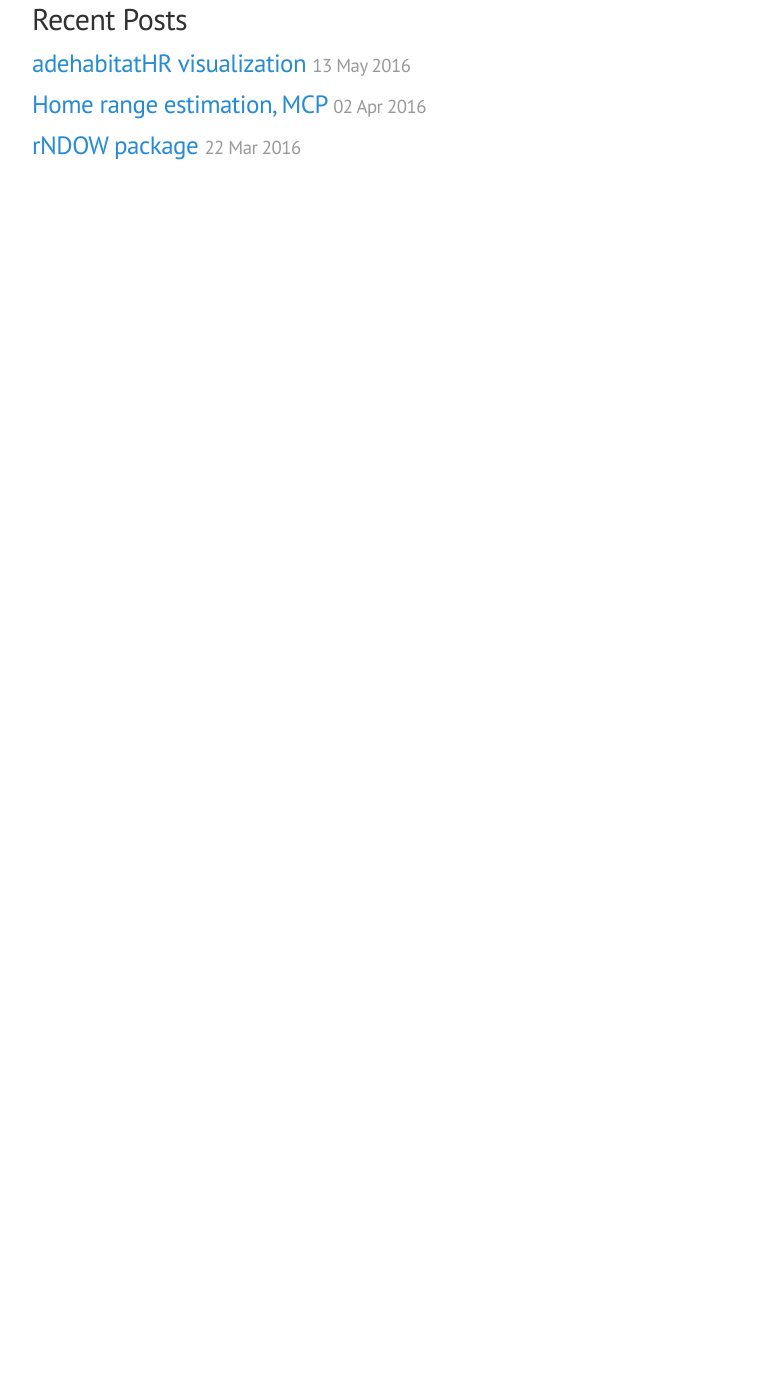
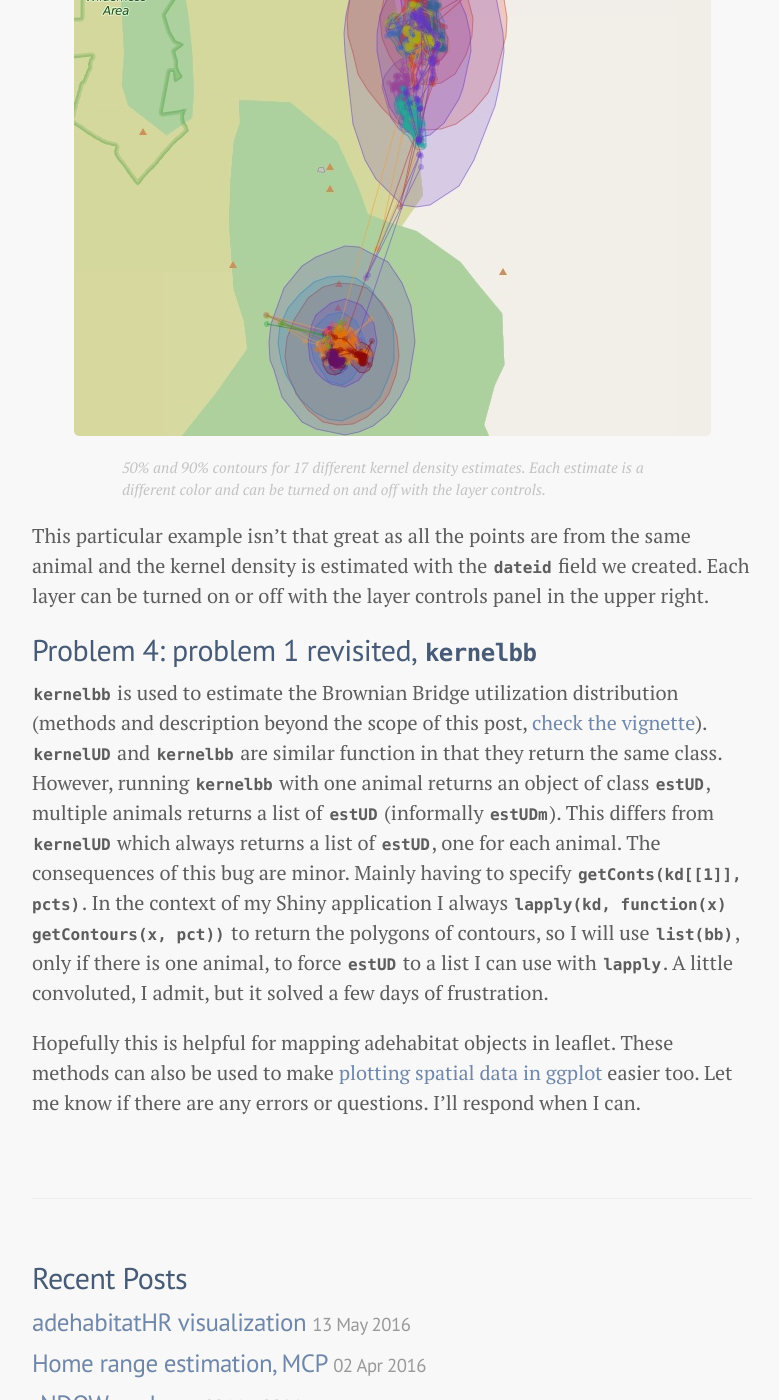
Before and after one commit to andrianaimisa/mgritts.github.io, a Jekyll site: the page built from _posts/2016-06-01-visualize-utilization-distribution.md, in a window 1280 px wide and 1400 px high, scrolled down 5574 px. Shown: the whole window, without its empty margins (248-1027 px from the left). Built offline with Jekyll 4.4.1, drawn with Linux system fonts in a browser that asks for light colours; before the commit the page ends 5795 px from its top, so only the background shows below that; some of the changed text lies outside the part shown.

Commit message:
css updates, post update

```diff
--- a/_posts/2016-06-01-visualize-utilization-distribution.md
+++ b/_posts/2016-06-01-visualize-utilization-distribution.md
@@ -45,7 +45,7 @@
   </p>
 </div>
 
-## Problem 1: `estUD` or `SpatialPixelsDataFrame` or a list?
+## Problem 1: `estUD` or `SpatialPixelsDataFrame` or a `list`?
 
 A utilization distribution is a surface of utilization probabilities. To create this surface a extent is generated based on the X and Y coordinates of the data, the box is then divided into *n* uniform cells. The size of these cells is specified with the `grid` parameter. The smaller `grid` values correspond to smaller cell sizes (therefore more cells). The `adehabitatHR` [package vignette][3] goes into detail. The `kernelUD` function returns an object of class `estUD`, which extends a `SpatialPixelsDataFrame` by storing the smoothing parameter.
 
@@ -89,6 +89,17 @@
 {% endhighlight %}
 
 The `getContours` function is essentially a rewrite of `adehabitatHR::getverticesHR`. However, this function will return contours for multiple percentiles. `getverticesHR` works for multiple animals. To use `getContours` for multiple animals `lapply` over the list of `estUD` returned with `kernelUD`.
+
+Still confused by all the different polygon calls in this function. This is the clearest explanation of a `SpatialPolygonsDataFrame` I've seen. The figure is from [Applied Spatial Analysis with R][5] (chapter 2). There are figures like this for every Spatial*DataFrame class in `sp`.
+
+![SPDF class](/assets/spolydf.jpg)
+<div class="caption">
+  <p class = "caption-text">
+    <em>How SpatialPolygonsDataFrames are built, from Applied Spatial Analysis with R.</em>
+  </p>
+</div>
+
+There is a minor bug in `getContours` (well an intentional feature, perhaps). I skip the extent validation of `getverticesHR` so that I can the `The grid is too small to allow the estimation of home-range. You should rerun kernelUD with a larger extent parameter.` error that is occasionally thrown. In the context of a shiny application I can't easily rerun the `kernelUD`. On the occasions that this error would be thrown by `getverticesHR`, `getContours` returns skewed polygons. I'm working on this.
 
 ## Problem 3: I want a geoJSON
 
@@ -135,8 +146,13 @@
 
 This particular example isn't that great as all the points are from the same animal and the kernel density is estimated with the `dateid` field we created. Each layer can be turned on or off with the layer controls panel in the upper right.
 
-Hopefully this is helpful for mapping adehabitat objects in leaflet. Let me know if there are any errors or questions in the field. I'll respond when I can.
+## Problem 4: problem 1 revisited, `kernelbb`
 
+`kernelbb` is used to estimate the Brownian Bridge utilization distribution (methods and description beyond the scope of this post, [check the vignette][3]). `kernelUD` and `kernelbb` are similar function in that they return the same class. However, running `kernelbb` with one animal returns an object of class `estUD`, multiple animals returns a list of `estUD` (informally `estUDm`). This differs from `kernelUD` which always returns a list of `estUD`, one for each animal. The consequences of this bug are minor. Mainly having to specify `getConts(kd[[1]], pcts)`. In the context of my Shiny application I always `lapply(kd, function(x) getContours(x, pct))` to return the polygons of contours, so I will use `list(bb)`, only if there is one animal, to force `estUD` to a list I can use with `lapply`. A little convoluted, I admit, but it solved a few days of frustration.
+
+Hopefully this is helpful for mapping adehabitat objects in leaflet. These methods can also be used to make [plotting spatial data in ggplot][2] easier too. Let me know if there are any errors or questions. I'll respond when I can.
+
+[5]: http://www.springer.com/us/book/9781461476177
 [4]: https://gist.github.com/kissmygritts/7d6a94a316ca6eebc5de33786d5550c1
 [3]: https://cran.r-project.org/web/packages/adehabitatHR/vignettes/adehabitatHR.pdf
 [2]: http://mgritts.github.io/2016/05/13/adehabitat-visualization/
--- a/public/css/lanyon.css
+++ b/public/css/lanyon.css
@@ -47,7 +47,7 @@
 h1, h2, h3, h4, h5, h6 {
   font-family: "PT Sans", Helvetica, Arial, sans-serif;
   font-weight: 400;
-  color: #313131;
+  color: #475b77;
   letter-spacing: -.025rem;
 }
 
@@ -102,15 +102,15 @@
 .masthead-title {
   margin-top: 0;
   margin-bottom: 0;
-  color: #505050;
+  color: #475b77;
 }
 .masthead-title a {
-  color: #505050;
+  color: #475b77;
 }
 .masthead-title small {
   font-size: 75%;
   font-weight: 400;
-  color: #c0c0c0;
+  color: #5d5d5d;
   letter-spacing: 0;
 }
 
@@ -150,8 +150,8 @@
   overflow-y: auto;
   font-family: "PT Sans", Helvetica, Arial, sans-serif;
   font-size: .875rem; /* 15px */
-  color: rgba(255,255,255,.6);
-  background-color: #202020;
+  color: #5d5d5d;
+  background-color: #f8f8f8;
 }
 @media (min-width: 30rem) {
   .sidebar {
@@ -162,7 +162,7 @@
 /* Sidebar content */
 .sidebar a {
   font-weight: normal;
-  color: #fff;
+  color: #6f87a9;
 }
 .sidebar-item {
   padding: 1rem;
@@ -184,7 +184,7 @@
 a.sidebar-nav-item:hover,
 a.sidebar-nav-item:focus {
   text-decoration: none;
-  background-color: rgba(255,255,255,.1);
+  background-color: rgba(111,135,169,.1);
   border-color: transparent;
 }
 
@@ -211,8 +211,8 @@
   display: block;
   width: 2.2rem;
   padding: .5rem .65rem;
-  color: #505050;
-  background-color: #fff;
+  color: #475b77;
+  background-color: #f8f8f8;
   border-radius: 4px;
   cursor: pointer;
 }
@@ -232,8 +232,8 @@
 
 .sidebar-toggle:active,
 #sidebar-checkbox:checked ~ .wrap .sidebar-toggle {
-  color: #fff;
-  background-color: #505050;
+  color: #475b77;
+  background-color: #f8f8f8;
 }
 
 @media (min-width: 30.1rem) {
@@ -313,7 +313,7 @@
 .page-title,
 .post-title,
 .post-title a {
-  color: #303030;
+  color: #475b77;
 }
 .page-title,
 .post-title {
@@ -366,7 +366,7 @@
   margin-left: -1rem;
   margin-right: -1rem;
   font-family: "PT Sans", Helvetica, Arial, sans-serif;
-  color: #ccc;
+  color: #5d5d5d;
   text-align: center;
 }
 
--- a/public/css/poole.css
+++ b/public/css/poole.css
@@ -59,15 +59,15 @@
 }
 
 body {
-  color: #515151;
-  background-color: #fff;
+  color: #5d5d5d;
+  background-color: #f8f8f8;
   -webkit-text-size-adjust: 100%;
       -ms-text-size-adjust: 100%;
 }
 
 /* No `:visited` state is required by default (browsers will use `a`) */
 a {
-  color: #268bd2;
+  color: #6f87a9;
   text-decoration: none;
 }
 /* `:focus` is linked to `:hover` for basic accessibility */
@@ -81,7 +81,7 @@
   margin-bottom: .5rem;
   font-weight: bold;
   line-height: 1.25;
-  color: #313131;
+  color: #475b77;
   text-rendering: optimizeLegibility;
 }
 h1 {
@@ -161,10 +161,11 @@
   font-family: Menlo, Monaco, "Courier New", monospace;
 }
 code {
-  padding: .25em .5em;
+  padding: .25em .1em;
   font-size: 80%;
-  color: #bf616a;
-  background-color: #f9f9f9;
+  color: #00000;
+  font-weight: bolder;
+  /* background-color: #f9f9f9; */
   /* border-radius: 3px; */
 }
 pre {
@@ -173,6 +174,7 @@
   margin-bottom: 1rem;
   padding: 1rem;
   font-size: .7rem;
+  font-weight: lighter;
   line-height: 1.4;
   overflow-x: auto;
   /*white-space: pre;
```
Also changed, not shown: assets/spolydf.jpg (added).
